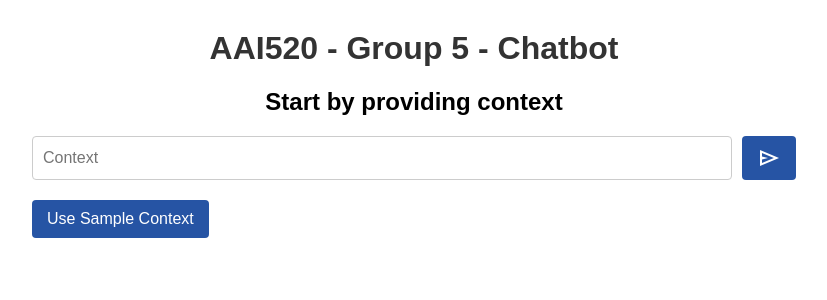
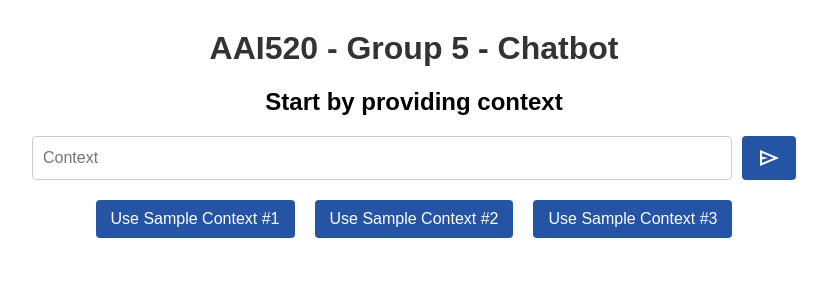
Before and after one commit to zacharyartman/aai520-group5, a Flask app: page / in a window 1280 px wide. Shown: the part 277-577 px from the top of the page, without its empty margins (226-1053 px from the left). Run offline with Flask 3, Linux system fonts and the light colour scheme.

Commit message:
Added more context buttons

```diff
--- a/app/templates/index.html
+++ b/app/templates/index.html
@@ -128,9 +128,19 @@
       </button>
     </form>
 
-    <button id="sampleContextButton">
-      Use Sample Context
-    </button>
+    <div id="buttonsGrid" style="display: flex; gap: 20px; justify-content: center;">
+      <button id="sampleContextButton">
+        Use Sample Context #1
+      </button>
+
+      <button id="sampleContextButton2">
+        Use Sample Context #2
+      </button>
+
+      <button id="sampleContextButton3">
+        Use Sample Context #3
+      </button>
+    </div>
 
     <form id="question" style="display: none;">
       <input type="text" name="question_user_input" id="question_user_input" placeholder="Question">
@@ -159,7 +169,7 @@
           document.getElementById('context').innerText = `Context saved. Ask a question now!`;
           document.getElementById('question').style.display = 'flex';
           document.getElementById('contextForm').style.display = 'none';
-          document.getElementById('sampleContextButton').style.display = 'none';
+          document.getElementById('buttonsGrid').style.display = 'none';
         })
         .catch(error => console.error('Error:', error));
     });
@@ -189,6 +199,15 @@
     document.getElementById('sampleContextButton').addEventListener('click', function (event) {
       document.getElementById('user_input').value = "The Super Bowl is the annual championship game of the National Football League (NFL) and one of the most-watched sporting events in the U.S. It is usually played on the first Sunday in February, marking the end of the NFL season. The game is held in a different major U.S. city each year. The event determines the champion of the NFL season. ";
     })
+
+    document.getElementById('sampleContextButton2').addEventListener('click', function (event) {
+      document.getElementById('user_input').value = "A retail company is launching a new online store to reach more customers. The marketing team is promoting the launch, and the logistics team is making sure the inventory is ready. The customer support team is also being trained to assist with online orders.";
+    })
+
+    document.getElementById('sampleContextButton3').addEventListener('click', function (event) {
+      document.getElementById('user_input').value = "A startup is building an app that helps people manage their time using AI. The development team is testing the app for problems, and the product team is working on the pricing and release plan.";
+    })
+
   </script>
 </body>
 
```
